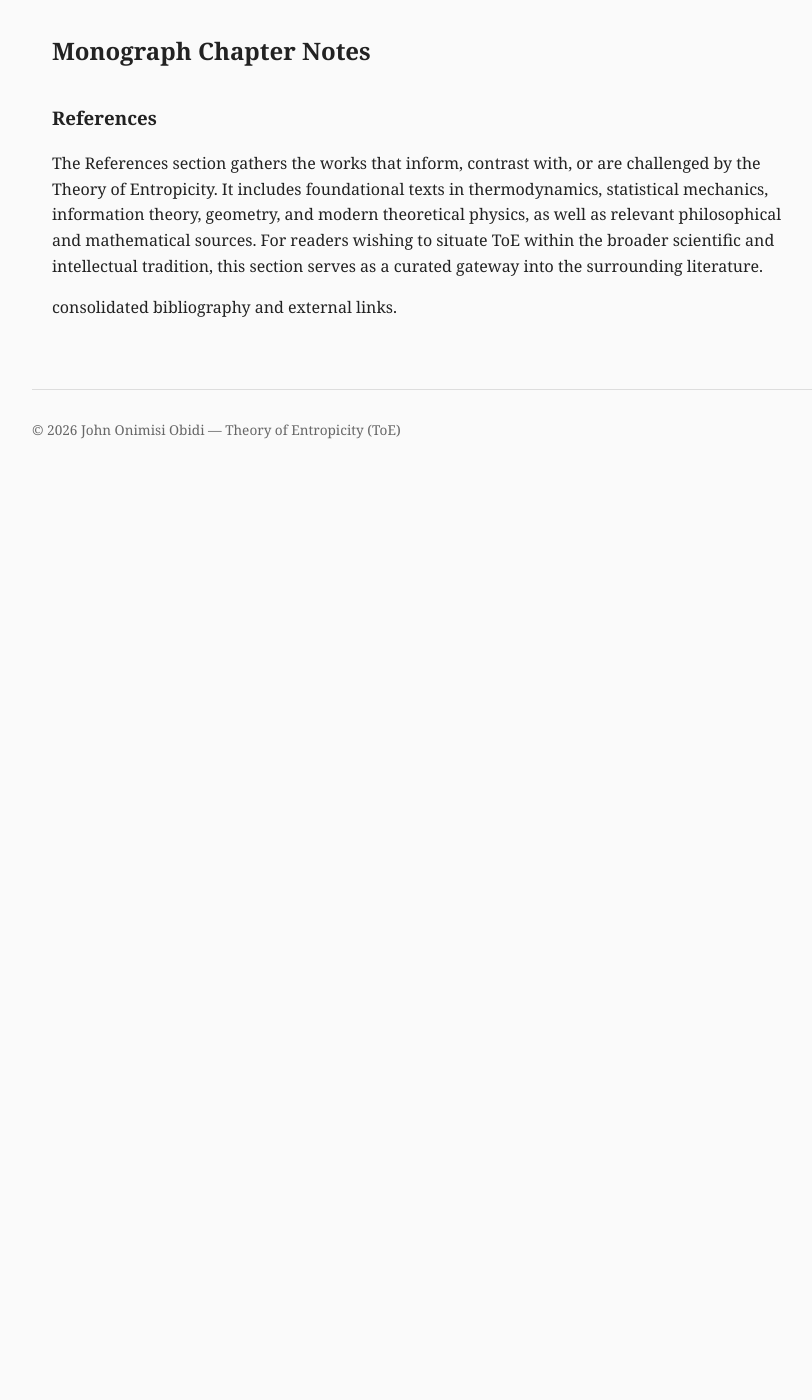
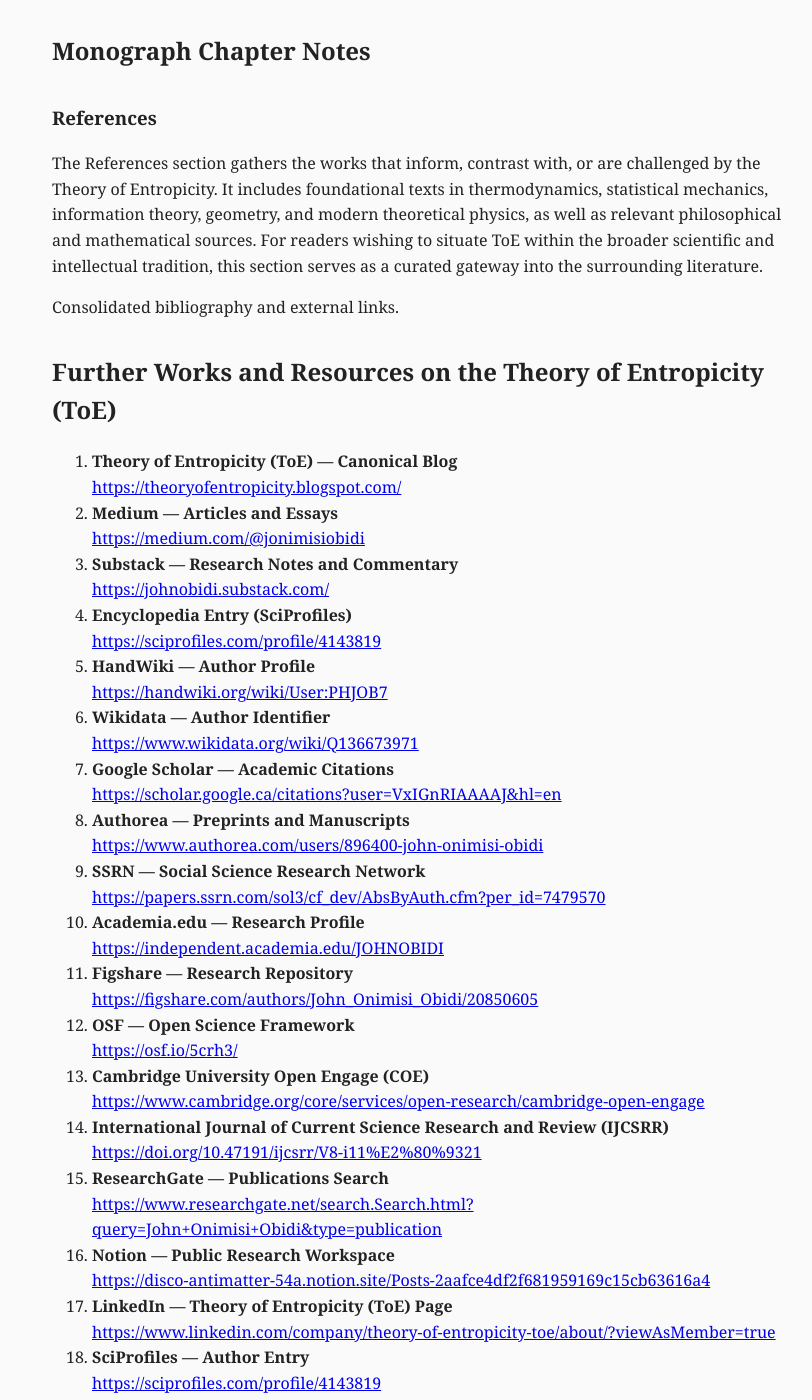
Before and after one commit to Entropicity/Theory-of-Entropicity-ToE, a Jekyll site: the page built from references.html, in a window 1280 px wide and 1400 px high, scrolled down 275 px. Shown: the whole window, without its empty margins (218-1030 px from the left). Built offline with Jekyll 4.4.1, drawn with Linux system fonts in a browser that asks for light colours; before the commit the page ends 900 px from its top, so only the background shows below that; some of the changed text lies outside the part shown.

Commit message:
Update references.html

```diff
--- a/references.html
+++ b/references.html
@@ -53,9 +53,177 @@
 <main>
 <h2>Monograph Chapter Notes</h2>
 <h3>References</h3> <p> The References section gathers the works that inform, contrast with, or are challenged by the Theory of Entropicity. It includes foundational texts in thermodynamics, statistical mechanics, information theory, geometry, and modern theoretical physics, as well as relevant philosophical and mathematical sources. For readers wishing to situate ToE within the broader scientific and intellectual tradition, this section serves as a curated gateway into the surrounding literature. </p>
-consolidated bibliography and external links.
+Consolidated bibliography and external links.
+
+<h2>Further Works and Resources on the Theory of Entropicity (ToE)</h2>
+
+<ol>
+
+  <li>
+    <strong>Theory of Entropicity (ToE) — Canonical Blog</strong><br>
+    <a href="https://theoryofentropicity.blogspot.com/" target="_blank">
+      https://theoryofentropicity.blogspot.com/
+    </a>
+  </li>
+
+  <li>
+    <strong>Medium — Articles and Essays</strong><br>
+    <a href="https://medium.com/@jonimisiobidi" target="_blank">
+      https://medium.com/@jonimisiobidi
+    </a>
+  </li>
+
+  <li>
+    <strong>Substack — Research Notes and Commentary</strong><br>
+    <a href="https://johnobidi.substack.com/" target="_blank">
+      https://johnobidi.substack.com/
+    </a>
+  </li>
+
+  <li>
+    <strong>Encyclopedia Entry (SciProfiles)</strong><br>
+    <a href="https://sciprofiles.com/profile/4143819" target="_blank">
+      https://sciprofiles.com/profile/4143819
+    </a>
+  </li>
+
+  <li>
+    <strong>HandWiki — Author Profile</strong><br>
+    <a href="https://handwiki.org/wiki/User:PHJOB7" target="_blank">
+      https://handwiki.org/wiki/User:PHJOB7
+    </a>
+  </li>
+
+  <li>
+    <strong>Wikidata — Author Identifier</strong><br>
+    <a href="https://www.wikidata.org/wiki/Q136673971" target="_blank">
+      https://www.wikidata.org/wiki/Q136673971
+    </a>
+  </li>
+
+  <li>
+    <strong>Google Scholar — Academic Citations</strong><br>
+    <a href="https://scholar.google.ca/citations?user=VxIGnRIAAAAJ&hl=en" target="_blank">
+      https://scholar.google.ca/citations?user=VxIGnRIAAAAJ&hl=en
+    </a>
+  </li>
+
+  <li>
+    <strong>Authorea — Preprints and Manuscripts</strong><br>
+    <a href="https://www.authorea.com/users/896400-john-onimisi-obidi" target="_blank">
+      https://www.authorea.com/users/896400-john-onimisi-obidi
+    </a>
+  </li>
+
+  <li>
+    <strong>SSRN — Social Science Research Network</strong><br>
+    <a href="https://papers.ssrn.com/sol3/cf_dev/AbsByAuth.cfm?per_id=7479570" target="_blank">
+      https://papers.ssrn.com/sol3/cf_dev/AbsByAuth.cfm?per_id=7479570
+    </a>
+  </li>
+
+  <li>
+    <strong>Academia.edu — Research Profile</strong><br>
+    <a href="https://independent.academia.edu/JOHNOBIDI" target="_blank">
+      https://independent.academia.edu/JOHNOBIDI
+    </a>
+  </li>
+
+  <li>
+    <strong>Figshare — Research Repository</strong><br>
+    <a href="https://figshare.com/authors/John_Onimisi_Obidi/20850605" target="_blank">
+      https://figshare.com/authors/John_Onimisi_Obidi/20850605
+    </a>
+  </li>
+
+  <li>
+    <strong>OSF — Open Science Framework</strong><br>
+    <a href="https://osf.io/5crh3/" target="_blank">
+      https://osf.io/5crh3/
+    </a>
+  </li>
+
+  <li>
+    <strong>Cambridge University Open Engage (COE)</strong><br>
+    <a href="https://www.cambridge.org/core/services/open-research/cambridge-open-engage" target="_blank">
+      https://www.cambridge.org/core/services/open-research/cambridge-open-engage
+    </a>
+  </li>
+
+  <li>
+    <strong>International Journal of Current Science Research and Review (IJCSRR)</strong><br>
+    <a href="https://doi.org/10.47191/ijcsrr/V8-i11%E2%80%9321" target="_blank">
+      https://doi.org/10.47191/ijcsrr/V8-i11%E2%80%9321
+    </a>
+  </li>
+
+  <li>
+    <strong>ResearchGate — Publications Search</strong><br>
+    <a href="https://www.researchgate.net/search.Search.html?query=John+Onimisi+Obidi&type=publication" target="_blank">
+      https://www.researchgate.net/search.Search.html?query=John+Onimisi+Obidi&type=publication
+    </a>
+  </li>
+
+  <li>
+    <strong>Notion — Public Research Workspace</strong><br>
+    <a href="https://disco-antimatter-54a.notion.site/Posts-2aafce4df2f681959169c15cb63616a4" target="_blank">
+      https://disco-antimatter-54a.notion.site/Posts-2aafce4df2f681959169c15cb63616a4
+    </a>
+  </li>
+
+  <li>
+    <strong>LinkedIn — Theory of Entropicity (ToE) Page</strong><br>
+    <a href="https://www.linkedin.com/company/theory-of-entropicity-toe/about/?viewAsMember=true" target="_blank">
+      https://www.linkedin.com/company/theory-of-entropicity-toe/about/?viewAsMember=true
+    </a>
+  </li>
+
+  <li>
+    <strong>SciProfiles — Author Entry</strong><br>
+    <a href="https://sciprofiles.com/profile/4143819" target="_blank">
+      https://sciprofiles.com/profile/4143819
+    </a>
+  </li>
+
+  <li>
+    <strong>ORCID — Author Identifier</strong><br>
+    <a href="https://orcid.org/0009-0004-3606-3182" target="_blank">
+      https://orcid.org/0009-0004-3606-3182
+    </a>
+  </li>
+
+  <li>
+    <strong>Grokipedia — Theory of Entropicity (ToE)</strong><br>
+    <a href="https://grokipedia.com/page/Theory_of_Entropicity" target="_blank">
+      https://grokipedia.com/page/Theory_of_Entropicity
+    </a>
+  </li>
+
+  <li>
+    <strong>Grokipedia — John Onimisi Obidi</strong><br>
+    <a href="https://grokipedia.com/page/John_Onimisi_Obidi" target="_blank">
+      https://grokipedia.com/page/John_Onimisi_Obidi
+    </a>
+  </li>
+
+  <li>
+    <strong>Google Blogger — Live Website on the Theory of Entropicity (ToE)</strong><br>
+    <a href="https://theoryofentropicity.blogspot.com" target="_blank">
+      https://theoryofentropicity.blogspot.com
+    </a>
+  </li>
+
+  <li>
+    <strong>Canonical Archive of the Theory of Entropicity (ToE)</strong><br>
+    <a href="https://entropicity.github.io/Theory-of-Entropicity-ToE/" target="_blank">
+      https://entropicity.github.io/Theory-of-Entropicity-ToE/
+    </a>
+  </li>
+
+</ol>
+<hr>
 </main>
-
+<p><a href="https://entropicity.github.io/Theory-of-Entropicity-ToE/">← Back to Home</a></p>
 <footer>
     <p>&copy; <span id="year"></span> John Onimisi Obidi — Theory of Entropicity (ToE)</p>
 </footer>
```
